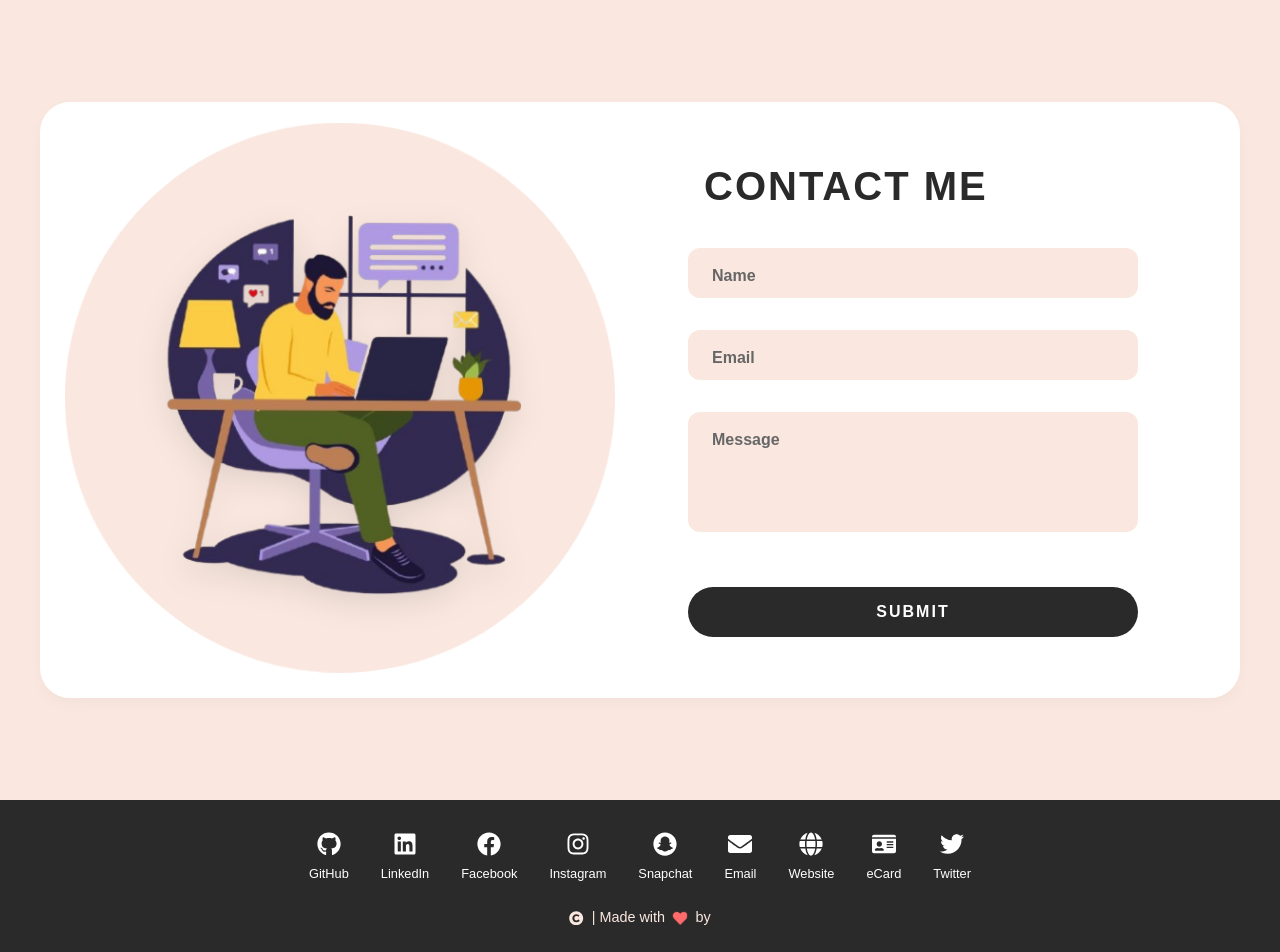
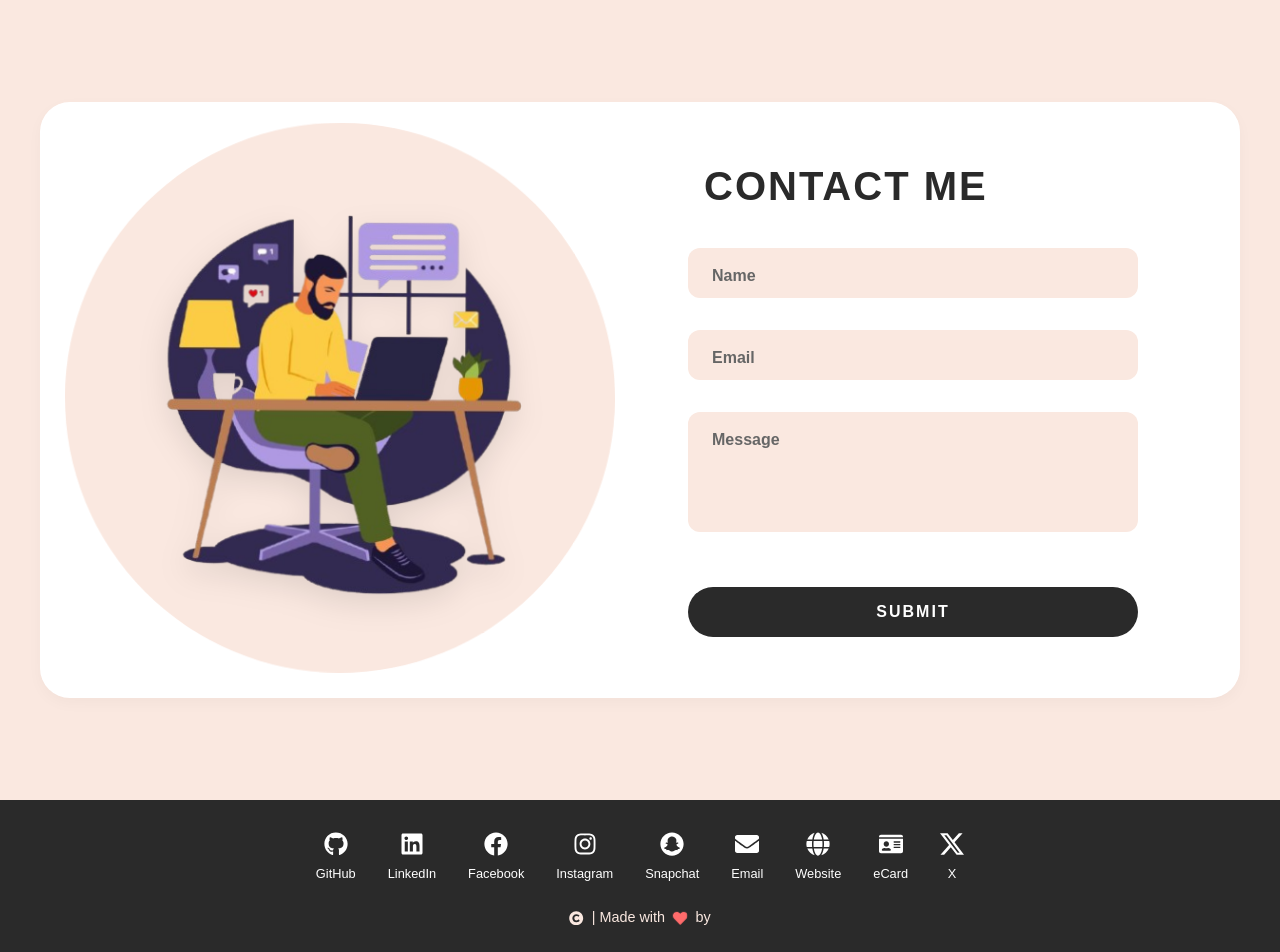
Before and after one commit to deepanshubajaj/ContactForm-react, a React (Vite) app in the folder ContactForm/: page / in a window 1280 px wide. Shown: the top 952 px of the page. Built offline with nearby package versions, Linux system fonts and the light colour scheme; no server answers.

Commit message:
Contact Form Frontend

```diff
--- a/ContactForm/src/components/Footer.tsx
+++ b/ContactForm/src/components/Footer.tsx
@@ -13,6 +13,8 @@ import {
   FaCopyright,
   FaFacebook
 } from 'react-icons/fa';
+
+import { SiX } from 'react-icons/si';
 
 const FooterContainer = styled.footer`
   background: #2A2A2A;
@@ -116,8 +118,8 @@ const Footer: React.FC = () => {
       url: import.meta.env.VITE_ECARD_URL || 'https://yourecard.com'
     },
     {
-      icon: FaTwitter,
-      label: 'Twitter',
+      icon: SiX,
+      label: 'X',
       url: import.meta.env.VITE_TWITTER_URL || 'https://twitter.com/yourusername'
     }
   ];
```
